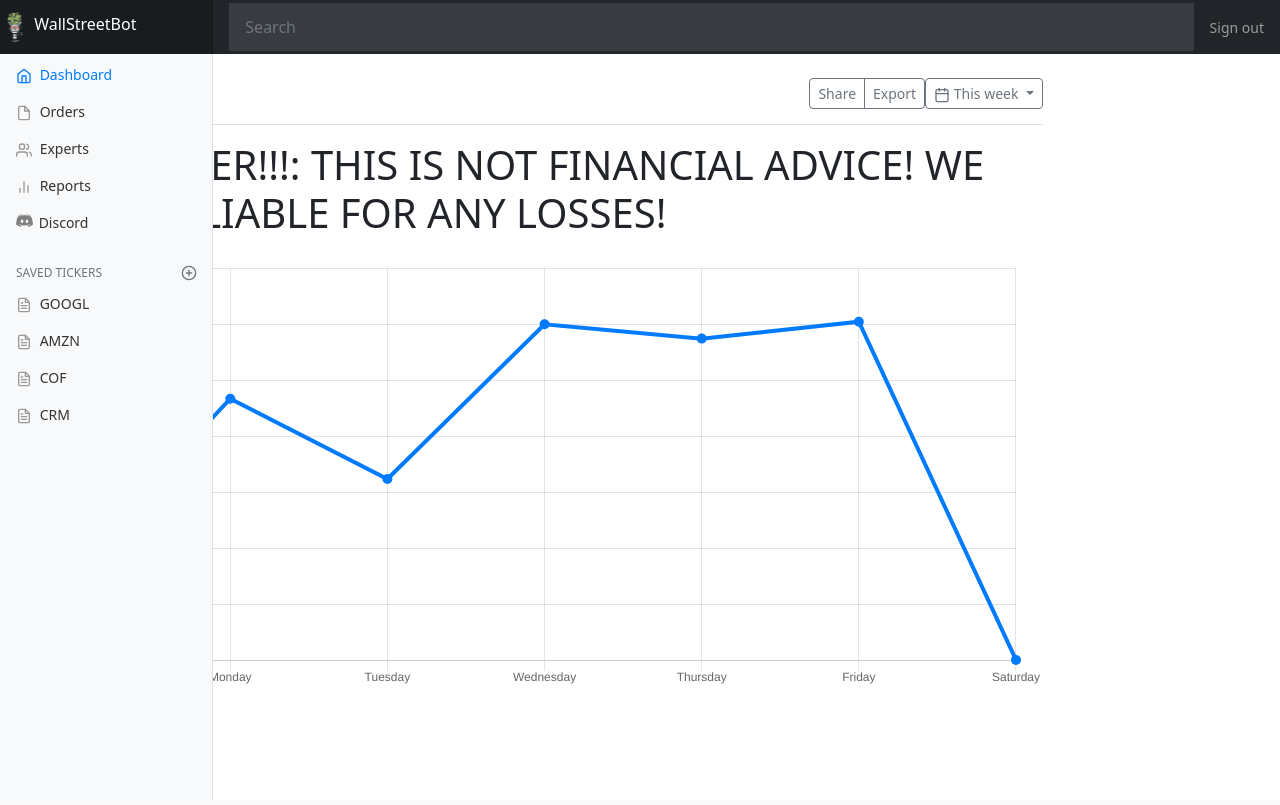
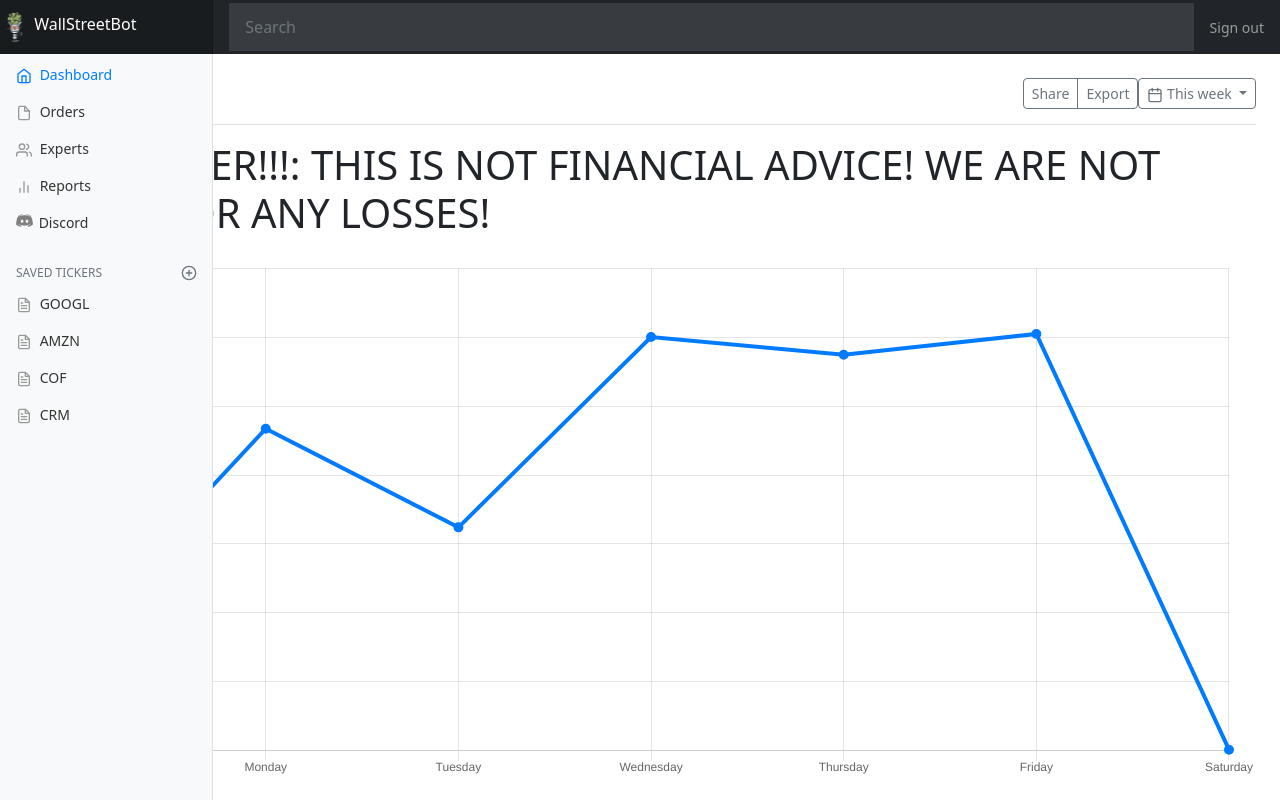
Before and after one commit to onemok/WallStreetBot-ShellHacks, a Flask app: template Frontend/templates/dashboard.html in a window 1280 px wide. Run offline with Flask 2, Linux system fonts and the light colour scheme; the template is opened without the code that fills it, so the values that code supplies are empty; some libraries are stand-ins or nearby versions.

Commit message:
Added some stuff

```diff
--- a/Frontend/templates/dashboard.css
+++ b/Frontend/templates/dashboard.css
@@ -6,6 +6,18 @@
 width: 16px;
 height: 16px;
 vertical-align: text-bottom;
+}
+
+.row{
+    display: flex;
+    flex-direction: row;
+}
+
+.sidebar {
+    flex:1
+}
+.main {
+    flex:1
 }
 
 /*
--- a/Frontend/templates/dashboard.html
+++ b/Frontend/templates/dashboard.html
@@ -102,7 +102,7 @@
           </div>
         </nav>
 
-        <main role="main" class="col-md-9 ml-sm-auto col-lg-10 pt-3 px-4">
+        <main role="main" class="col-md-9 ml-sm-auto col-lg-10 pt-3 px-4 main">
           <div class="d-flex justify-content-between flex-wrap flex-md-nowrap align-items-center pb-2 mb-3 border-bottom">
             <h1 class="h2">Dashboard</h1>
             <div class="btn-toolbar mb-2 mb-md-0">
```
